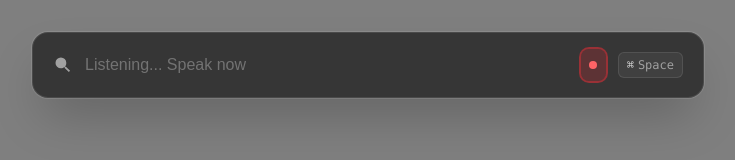
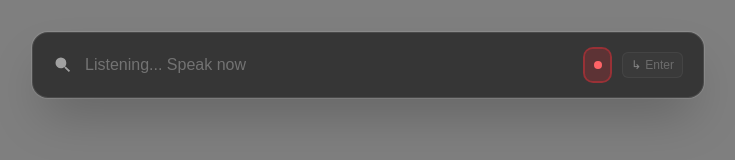
Before and after one commit to CDX-1/Parrot, a Next.js app: page / in a window 1280 px wide. Shown: the top 160 px of the page, without its empty margins (272-1007 px from the left). Built offline with nearby package versions, Linux system fonts and the light colour scheme.

Commit message:
search bar functionality added, opens up web pages

```diff
--- a/src/app/page.tsx
+++ b/src/app/page.tsx
@@ -56,6 +56,8 @@ export default function Spotlight({ open = true, ariaLabel = 'Spotlight Search'
 	const [isRecording, setIsRecording] = useState(true); // Start recording by default
 	const [transcript, setTranscript] = useState('');
 	const [searchQuery, setSearchQuery] = useState('');
+	const [ollamaResponse, setOllamaResponse] = useState('');
+	const [isProcessing, setIsProcessing] = useState(false);
 	const recognitionRef = useRef<SpeechRecognition | null>(null);
 
 	// Start recording automatically when component mounts
@@ -135,6 +137,50 @@ export default function Spotlight({ open = true, ariaLabel = 'Spotlight Search'
 		}
 	};
 
+	// Process command with Ollama only when Enter is pressed
+	const handleSubmit = async () => {
+		if (!searchQuery.trim()) return;
+
+		setIsProcessing(true);
+		setOllamaResponse('');
+
+		try {
+			const actions = await processCommand(searchQuery);
+
+			if (actions && actions.length > 0) {
+				// Display the actions that will be performed
+				const actionDescriptions = actions.map(action => {
+					switch (action.id) {
+						case 'open_url':
+							return `🌐 Open URL: ${action.description}`;
+						case 'execute_file':
+							return `⚡ Execute: ${action.description}`;
+						case 'create_file':
+							return `📄 Create File: ${action.description}`;
+						default:
+							return `Action: ${action.description}`;
+					}
+				}).join('\n');
+
+				setOllamaResponse(`Actions to perform:\n${actionDescriptions}`);
+			} else {
+				setOllamaResponse('No actions to perform for this command.');
+			}
+		} catch (error) {
+			setOllamaResponse(`Error: ${error}`);
+		} finally {
+			setIsProcessing(false);
+		}
+	};
+
+	// Handle Enter key press
+	const handleKeyDown = (e: React.KeyboardEvent) => {
+		if (e.key === 'Enter' && !e.shiftKey) {
+			e.preventDefault();
+			handleSubmit();
+		}
+	};
+
 	if (!open) return null;
 
 	return (
@@ -170,6 +216,7 @@ export default function Spotlight({ open = true, ariaLabel = 'Spotlight Search'
 						value={searchQuery}
 						onChange={handleInputChange}
 						onFocus={handleInputFocus}
+						onKeyDown={handleKeyDown}
 						className="w-full bg-transparent text-base text-neutral-100 placeholder:text-neutral-500 outline-none"
 					/>
 
@@ -197,10 +244,24 @@ export default function Spotlight({ open = true, ariaLabel = 'Spotlight Search'
 						)}
 					</button>
 
-					{/* Shortcut hint pill (purely visual) */}
-					<kbd className="hidden select-none items-center gap-1 rounded-md border border-white/10 bg-white/5 px-2 py-1 text-xs font-medium text-neutral-300 sm:flex">
-						⌘ <span className="text-neutral-400">Space</span>
-					</kbd>
+					{/* enter button */}
+					<button
+						onClick={handleSubmit}
+						disabled={isProcessing || !searchQuery.trim()}
+						className="flex items-center gap-1 rounded-md border border-white/10 bg-white/5 px-2 py-1 text-xs font-medium text-neutral-300 hover:bg-white/10 hover:text-white transition-colors disabled:opacity-50 disabled:cursor-not-allowed"
+					>
+						{isProcessing ? (
+							<span className="flex items-center gap-0.5">
+								<span className="animate-pulse text-white">•</span>
+								<span className="animate-pulse text-neutral-400" style={{ animationDelay: '0.2s' }}>•</span>
+								<span className="animate-pulse text-white" style={{ animationDelay: '0.4s' }}>•</span>
+							</span>
+						) : (
+							<>
+								↳ <span className="text-neutral-400">Enter</span>
+							</>
+						)}
+					</button>
 				</div>
 			</div>
 		</div>
```
